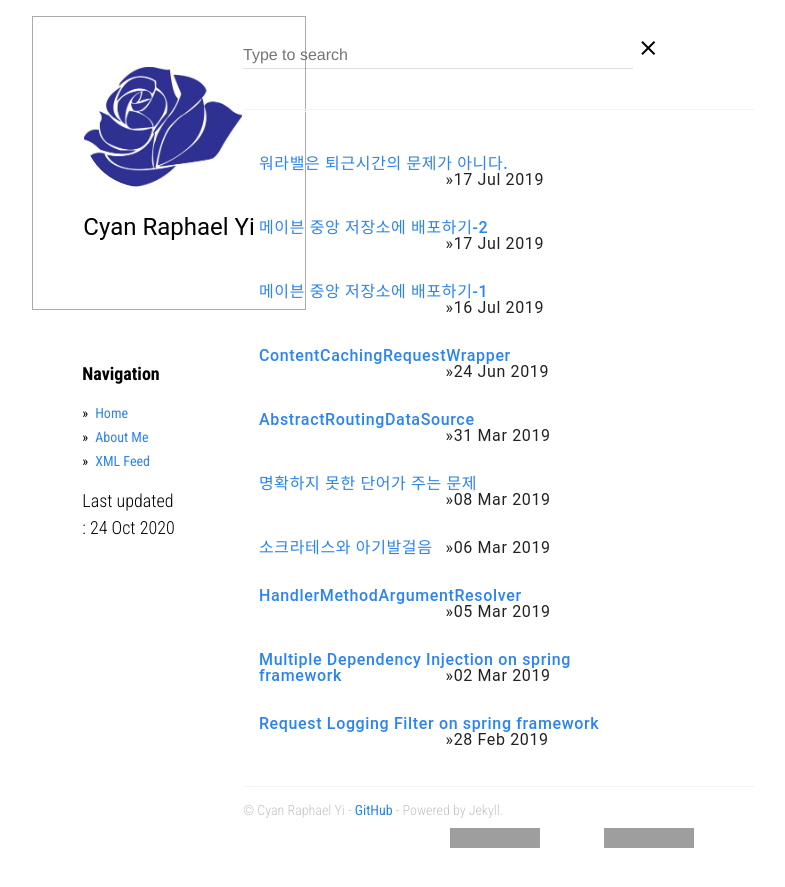
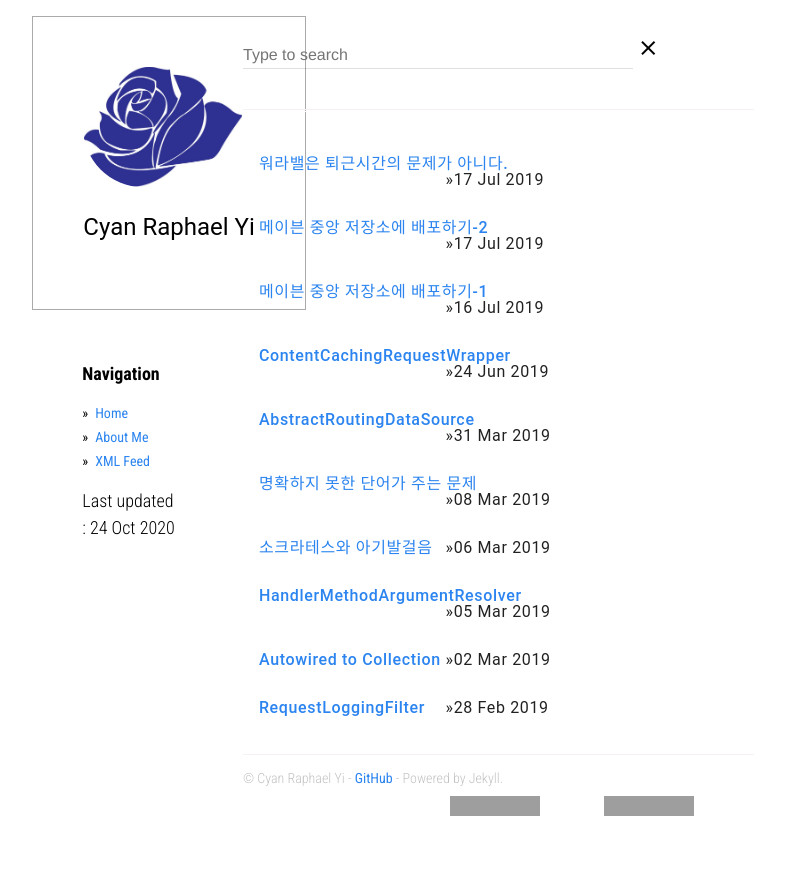
Before and after one commit to CyanRYi/cyanryi.github.io, a Jekyll site: the page built from index.html, in a window 1280 px wide, cut to the strip 0-887 px from the top of the page. Shown: the whole strip, without its empty margins (89-874 px from the left). Built offline with Jekyll 4.4.1, drawn with Linux system fonts in a browser that asks for light colours; grey boxes are pictures that could not be loaded.

Commit message:
Modify post title

```diff
--- a/_posts/ko/2019-02-28-Request-Logging-Filter.md
+++ b/_posts/ko/2019-02-28-Request-Logging-Filter.md
@@ -1,5 +1,5 @@
 ---
-title: Request Logging Filter on spring framework
+title: RequestLoggingFilter
 category: spring
 tags: [spring, usage]
 ---
--- a/_posts/ko/2019-03-02-Multiple-Autowired.md
+++ b/_posts/ko/2019-03-02-Multiple-Autowired.md
@@ -1,5 +1,5 @@
 ---
-title: Multiple Dependency Injection on spring framework
+title: Autowired to Collection
 category: spring
 tags: [spring, usage]
 ---
```
